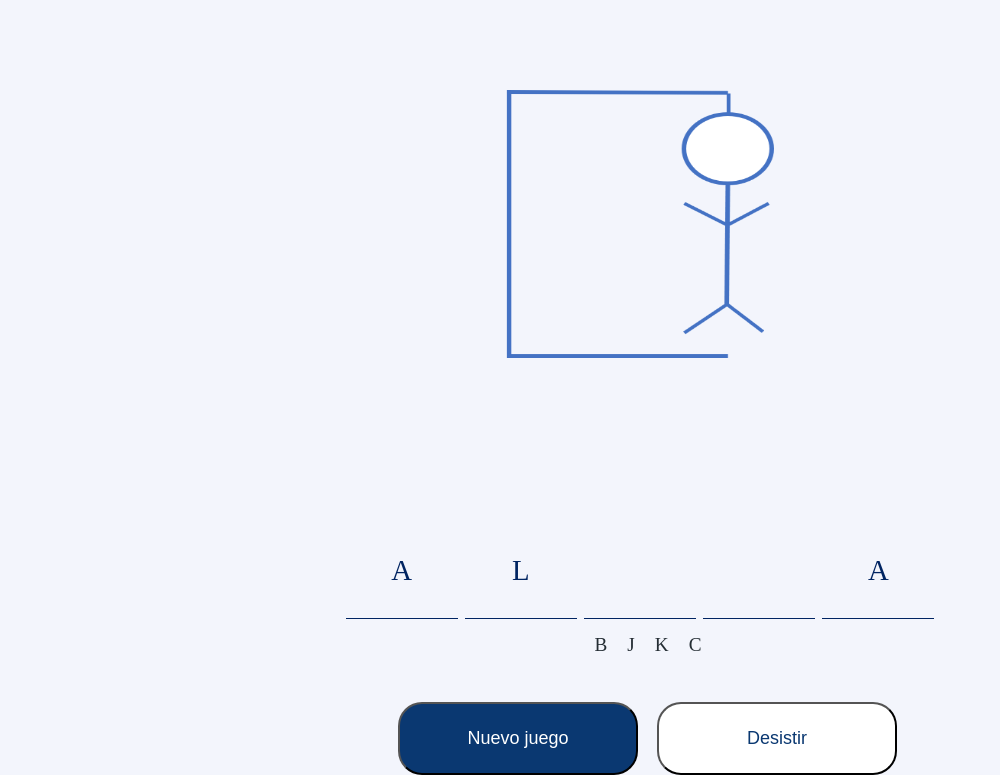
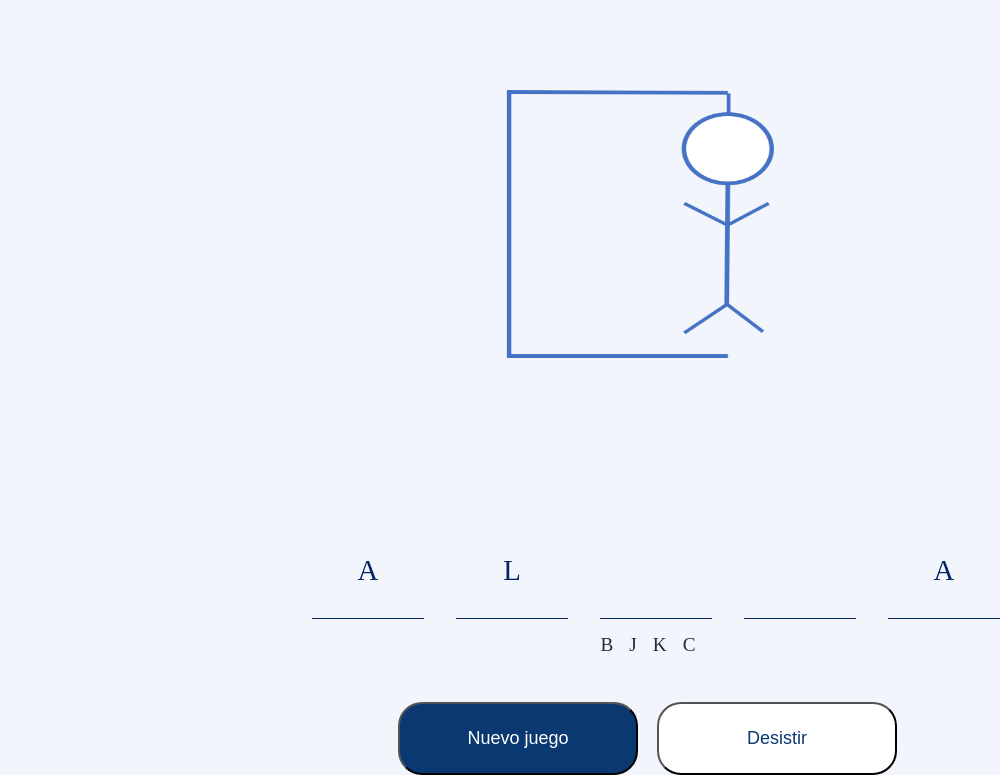
Before and after one commit to Terucsa/-Challenge2One-Next, a plain HTML site: page index.html in a window 1280 px wide. Shown: the part 85-860 px from the top of the page, without its empty margins (0-1000 px from the left). Drawn offline with Linux system fonts and the light colour scheme.

Commit message:
codificador de las letras erradas y acertadas

```diff
--- a/css/estilos.css
+++ b/css/estilos.css
@@ -42,6 +42,7 @@ html{
     color: #002462;
     border-bottom: 1px solid #002462;
     line-height: 5rem;
+    margin-left: 2rem;
 }
 .errado{
     text-align: center;
--- a/index.html
+++ b/index.html
@@ -4,7 +4,6 @@
     <meta charset="UTF-8">
     <meta http-equiv="X-UA-Compatible" content="IE=edge">
     <meta name="viewport" content="width=device-width, initial-scale=1.0">
-    <script src="js/script.js"></script>
     <link rel="stylesheet" href="css/estilos.css">
     <link rel="stylesheet" href="css/reset.css">
     <title>Challen 2</title>
@@ -16,24 +15,13 @@
 
     <main>
         <section class="hombre-ahorcado">
-            <img src="img/Parte1img.png" alt="Hombre ahorcado" id="hombre">
+            <img alt="Hombre ahorcado" id="hombre">
         </section>
 
 
-        <section class="adivinado">
-            <span class="letra-adi">A</span>
-            <span class="letra-adi">L</span>
-            <span class="letra-adi"></span>
-            <span class="letra-adi"></span>
-            <span class="letra-adi">A</span>
-        </section>
+        <section class="adivinado"></section>
 
-        <section class="errado">
-            <span class="letra-errada">B</span>
-            <span class="letra-errada">J</span>
-            <span class="letra-errada">K</span>
-            <span class="letra-errada">C</span>
-        </section>
+        <section class="errado"></section>
 
         <section class="btn">
             <!--Botonod para el juego-->
@@ -43,6 +31,6 @@
 
     </main>
 
-
+    <script src="js/script.js"></script>
 </body>
 </html>
--- a/js/script.js
+++ b/js/script.js
@@ -0,0 +1,52 @@
+;(function(){
+    'use strict'
+
+    var juego = {
+      palabra: 'ALURA',
+      estado: 1,
+      adivinado: ['A', 'L'],
+      errado: ['B', 'J', 'K', 'C']
+    }
+
+    var $html = {
+      hombre: document.getElementById('hombre'),
+      adivinado: document.querySelector('.adivinado'),
+      errado: document.querySelector('.errado')
+    }
+
+    function dibujar(juego) {
+      // Actualizar la imagen del hombre
+      var $elem
+      $elem = $html.hombre
+      $elem.src = '/img/0' + juego.estado + '.png'
+
+      // Creamos las letras adivinadas
+      var palabra = juego.palabra
+      var adivinado = juego.adivinado
+      $elem = $html.adivinado
+      for (let letra of palabra) {
+        let $span = document.createElement('span')
+        let $txt = document.createTextNode('')
+        if (adivinado.indexOf(letra) >= 0) {
+          $txt.nodeValue = letra
+        }
+        $span.setAttribute('class', 'letra-adi')
+        $span.appendChild($txt)
+        $elem.appendChild($span)
+      }
+      //Creamos las letras erradas
+      var errado = juego.errado
+      $elem = $html.errado
+      for (let letra of errado){
+        let $span = document.createElement('span')
+        let $txt = document.createTextNode(letra)
+        $span.setAttribute('class', 'letra-errada')
+        $span.appendChild($txt)
+        $elem.appendChild($span)
+      }
+      }
+
+    console.log(juego)
+    dibujar(juego)
+
+}())
```
Also changed, not shown: img/01.png (renamed from img/Parte1img.png), img/02.png (renamed from img/Parte2img.png), img/03.png (renamed from img/Parte03img.png), img/04.png (renamed from img/Parte4img.png), img/05.png (renamed from img/Parte5img.png), img/06.png (renamed from img/Parte6img.png), img/07.png (renamed from img/Parte7Img.png), 1 other file.
